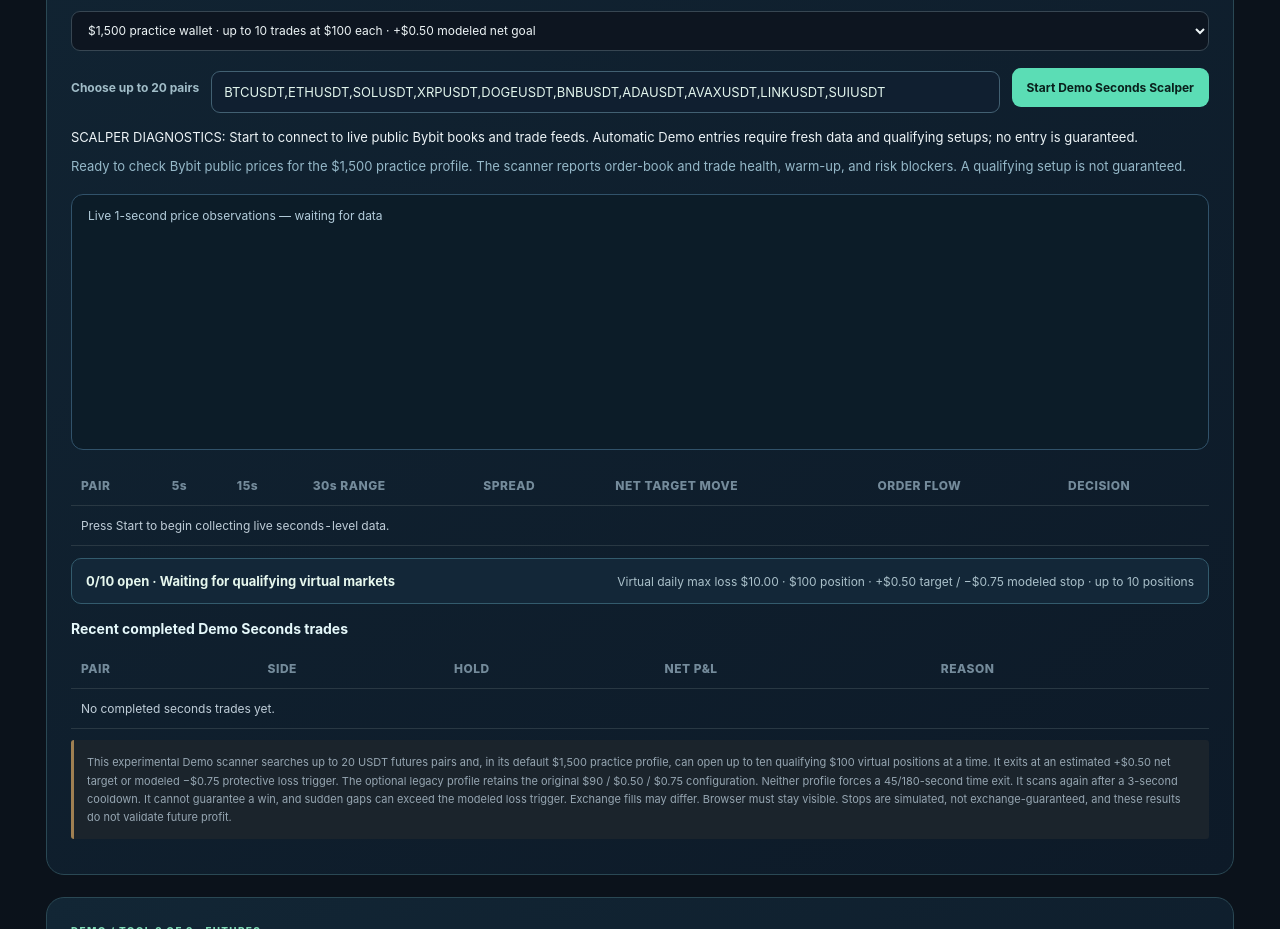
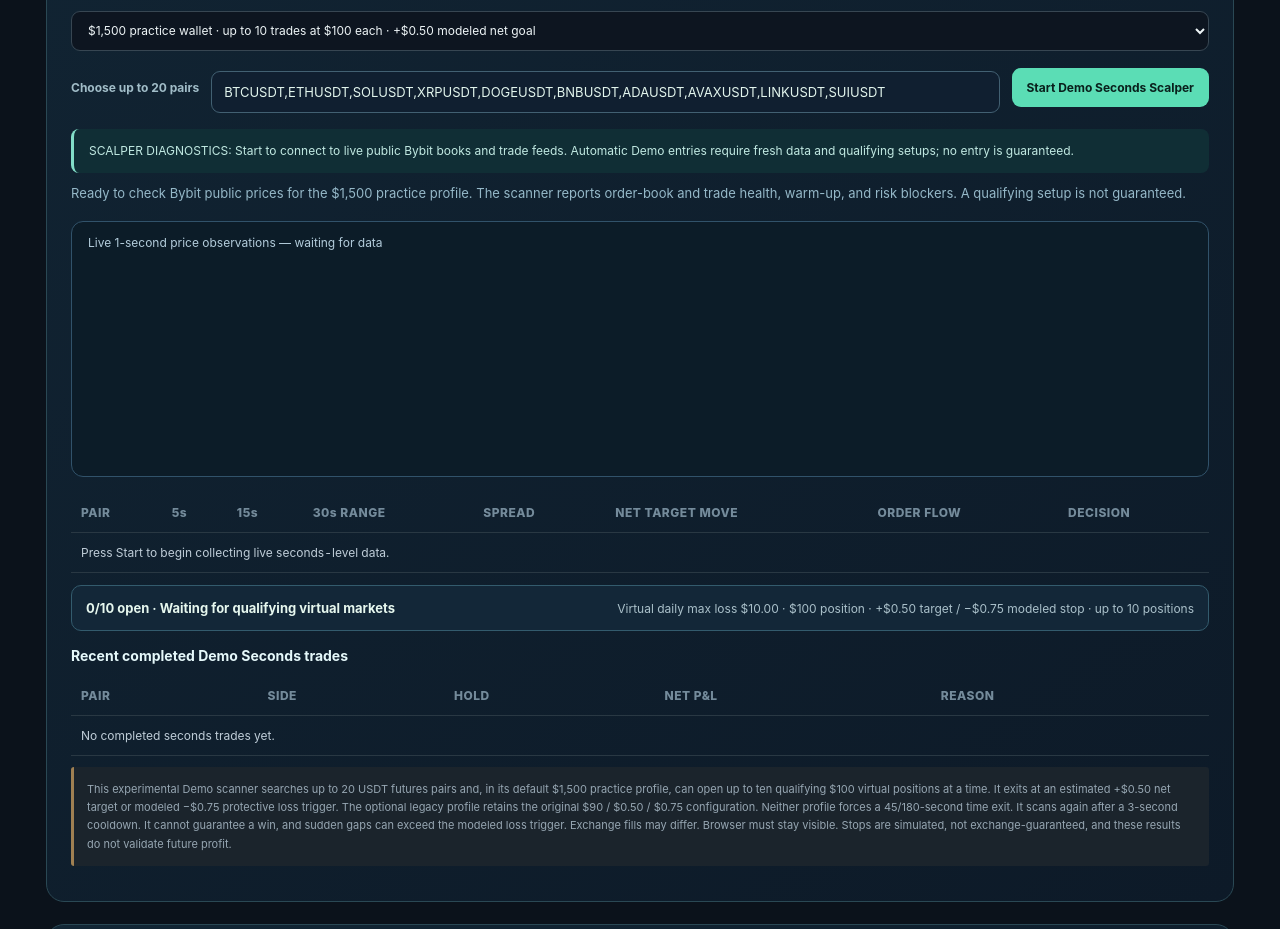
Before and after one commit to sccylla/omega, a plain HTML site: page index.html in a window 1280 px wide. Shown: the part 1920-2849 px from the top of the page. Drawn offline with Linux system fonts and the light colour scheme; no server answers.

Commit message:
feat(ui): keep Scalper feed health and most common entry blocker visible in Demo

```diff
--- a/static/two-tools.css
+++ b/static/two-tools.css
@@ -92,3 +92,11 @@ body{background:#08111a}
 .open-trade-close-btn:hover:not(:disabled){background:#893747}
 .open-trade-close-btn:disabled{opacity:.5;cursor:not-allowed}
 .open-trades-table{min-width:925px}
+
+/* Always-visible explanation when the Scalper is scanning but no trade qualifies. */
+#demo-scalper-readiness{
+ display:block!important;margin:12px 0!important;padding:12px 15px;
+ border-left:3px solid #82dec8;border-radius:8px;
+ background:#102e35;color:#c1e9e2;font-size:12px;line-height:1.65;
+ overflow-wrap:anywhere
+}
```
